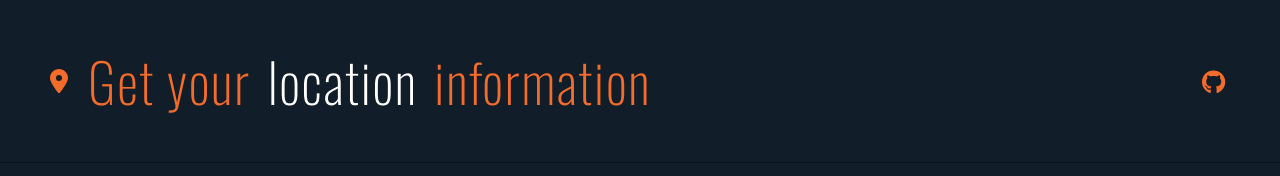
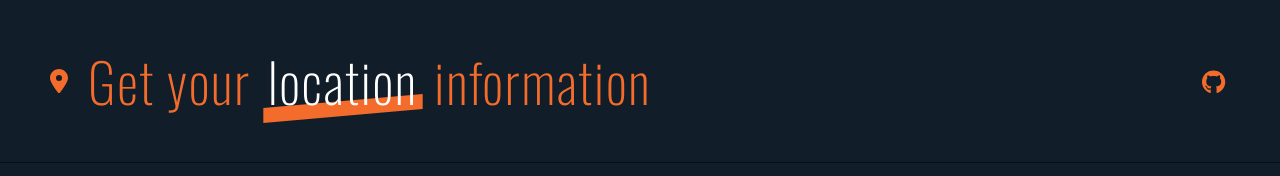
Before and after one commit to xLalice/myIP, a React (Create React App) app: page / in a window 1280 px wide. Shown: the top 176 px of the page. Built offline with nearby package versions, Linux system fonts and the light colour scheme; no server answers; a web font is replaced by a local one.

Commit message:
style: change h1 style

```diff
--- a/src/index.scss
+++ b/src/index.scss
@@ -51,10 +51,23 @@ body {
 h1 {
   font-size: clamp(24px, 5vw, 3.375rem);
   color: shared.$main-color;
-  // text-shadow: 1px 1px 0 white;
   margin-left: 20px;
   text-align: center;
   font-weight: lighter;
+  & span {
+    position: relative;
+  }
+  & span:after {
+    content: '';
+    position: absolute;
+    bottom: 10px;
+    left: 0;
+    height: 15px;
+    width: 100%;
+    background: shared.$main-color;
+    transform: rotate(-5deg) skew(-5deg);
+    z-index: -1;
+  }
   @media all and (max-width: 430px) {
     margin-left: 0;
   }
@@ -64,5 +77,4 @@ h2 {
   font-size: clamp(22px, 3vw, 2.5rem);
   font-weight: lighter;
   color: shared.$main-color;
-  // text-shadow: 1px 1p x 0 white;
 }
```
